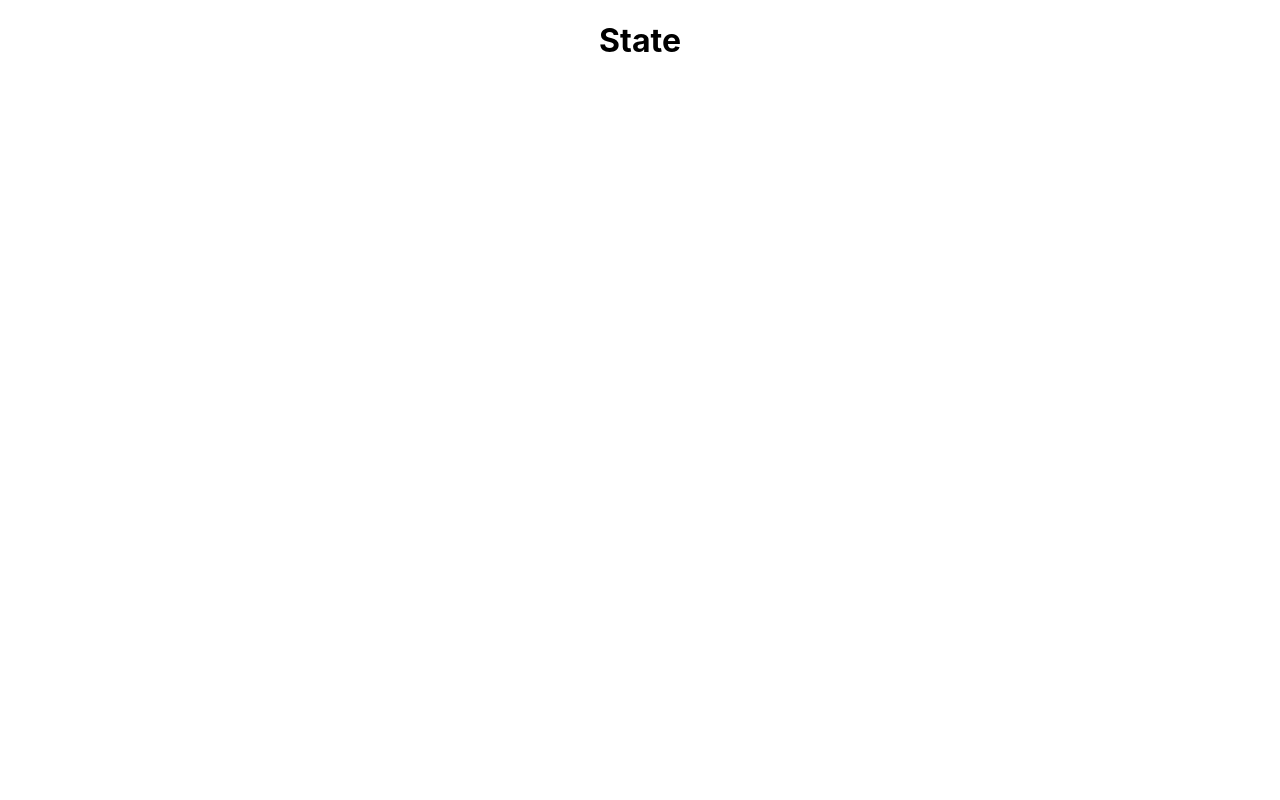
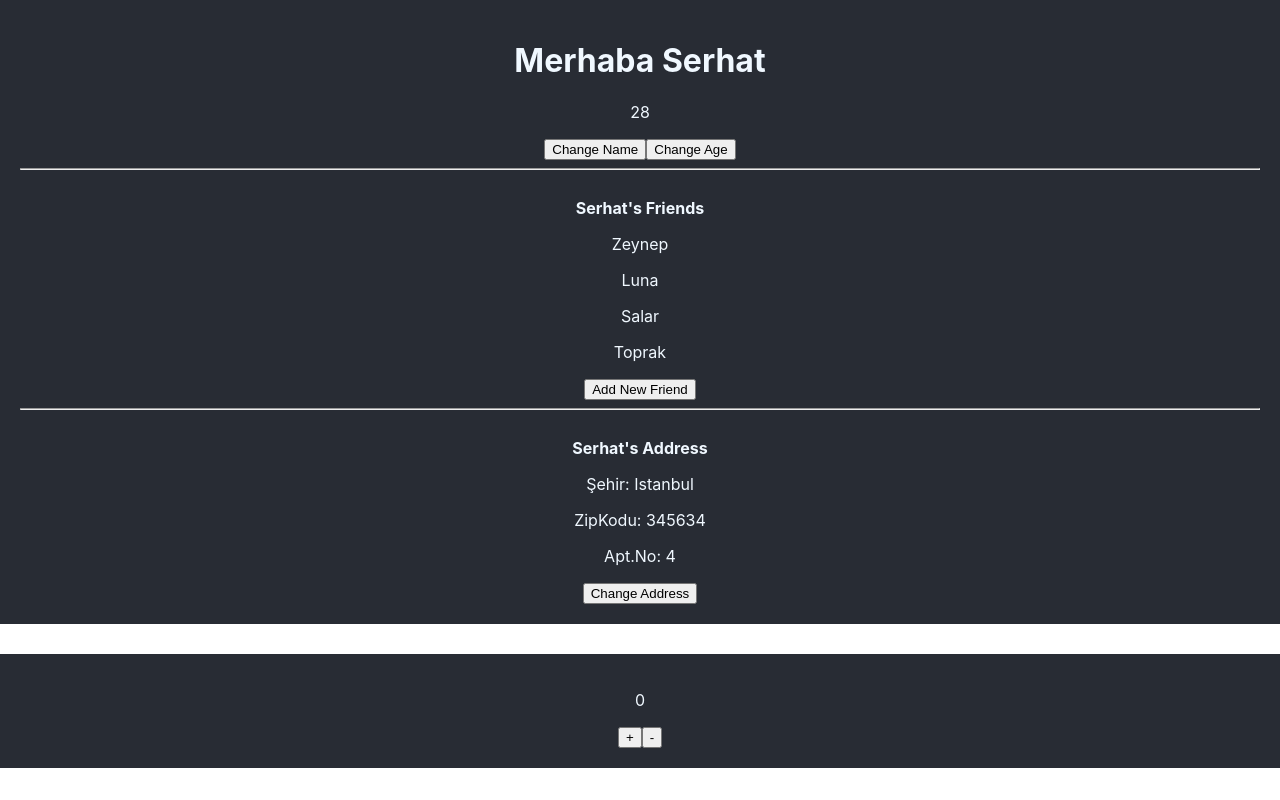
Before and after one commit to serhatbek/react-app-state, a React (Create React App) app: page / in a window 1280 px wide. Built offline with nearby package versions, Linux system fonts and the light colour scheme.

Commit message:
Array States, Object States, Counter App

```diff
--- a/src/App.css
+++ b/src/App.css
@@ -36,3 +36,10 @@
     transform: rotate(360deg);
   }
 }
+
+.wrapper {
+  color: aliceblue;
+  background-color: #282c34;
+  padding: 20px;
+  margin-bottom: 10px;
+}
--- a/src/App.js
+++ b/src/App.js
@@ -1,9 +1,14 @@
 import './App.css';
+
+import Name from './Name';
+import Counter from './Counter';
 
 function App() {
   return (
     <div className='App'>
-      <h1>State</h1>
+      <Name />
+      <br />
+      <Counter />
     </div>
   );
 }
--- /dev/null
+++ b/src/Counter.js
@@ -0,0 +1,37 @@
+import { useState } from 'react';
+
+import React from 'react';
+
+/**
+ * *[State]: const [count, setCount] = useState(0);
+ * >[State]: useState hook'un atanan değeri sakladığı değişken 'count' olarak belirlenir
+ * *[State]: useState hook'un count değişkenindeki verilerin değişimi 'setCount' function'ı gerçekleştirir
+ * >[State]: Herhangi bir state yenilendiği anda component içindeki return işlemi yeniden render edilir
+ */
+
+const Counter = () => {
+  const [count, setCount] = useState(0);
+
+  const increaseCount = () => {
+    setCount(count + 1);
+  };
+
+  const decreaseCount = () => {
+    if (count === 0) {
+      return;
+    }
+    setCount(count - 1);
+  };
+
+  return (
+    <div className='wrapper'>
+      <p>{count}</p>
+      <div>
+        <button onClick={increaseCount}>+</button>
+        <button onClick={decreaseCount}>-</button>
+      </div>
+    </div>
+  );
+};
+
+export default Counter;
--- /dev/null
+++ b/src/Name.js
@@ -0,0 +1,61 @@
+import { useState } from 'react';
+
+/**
+ * ?[State]: Herhangi bir set fonksiyonu çalıştırırken ilk yapmamız gereken onun statenin default veri tipini belirlemek(object, array, string, number...)
+ * *[State]: Array'e yeni bir değer ataması yaparken önceki verileri korumak istiyorsak ↙;
+ * *[State]: State değiğimi yaparken 'spread' operatörü kullanmamız gerekir.
+ * >[Example]: <button onClick={() => setFriends([...friends, 'Ali'])}>
+ * *[State]: Spread operatörün yerini değiştirerek eklenen değerin başa ya da sona ekleneceğini belirleyebiliriz
+ * >[Example]: <button onClick={() => setFriends(['Ali', ...friends])}>
+ */
+
+const Name = () => {
+  const [name, setName] = useState('Serhat');
+  const [age, setAge] = useState(28);
+  const [friends, setFriends] = useState(['Zeynep', 'Luna', 'Salar', 'Toprak']);
+  const [address, setAddress] = useState({
+    city: 'Istanbul',
+    zip: 345634,
+    apartNo: 4,
+  });
+
+  return (
+    <div className='wrapper'>
+      <h1>Merhaba {name}</h1>
+      <p>{age}</p>
+      <button onClick={() => setName('Toprak')}>Change Name</button>
+      <button onClick={() => setAge(36)}>Change Age</button>
+
+      <hr />
+      <br />
+      <div>
+        <strong>{`${name}'s Friends`}</strong>
+        {friends.map((friend, index) => (
+          <p key={index}>{friend}</p>
+        ))}
+        <button onClick={() => setFriends([...friends, 'Ali'])}>
+          Add New Friend
+        </button>
+      </div>
+
+      <hr />
+      <br />
+      <div>
+        <strong>{`${name}'s Address`}</strong>
+        <p>Şehir: {address.city}</p>
+        <p>ZipKodu: {address.zip}</p>
+        <p>Apt.No: {address.apartNo}</p>
+
+        <button
+          onClick={() =>
+            setAddress({ ...address, city: 'Ankara', zip: 452334, apartNo: 6 })
+          }
+        >
+          Change Address
+        </button>
+      </div>
+    </div>
+  );
+};
+
+export default Name;
```
Also changed, not shown: 1 other file (tests, documents, lock files or other folders).
